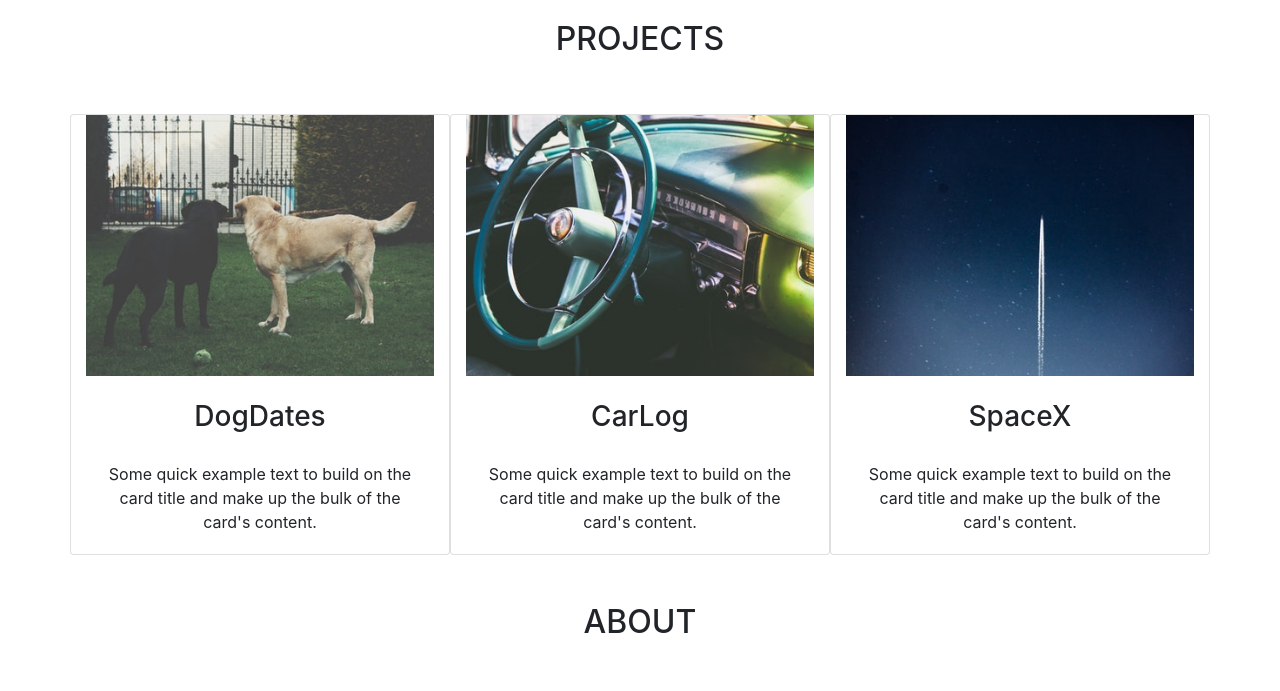
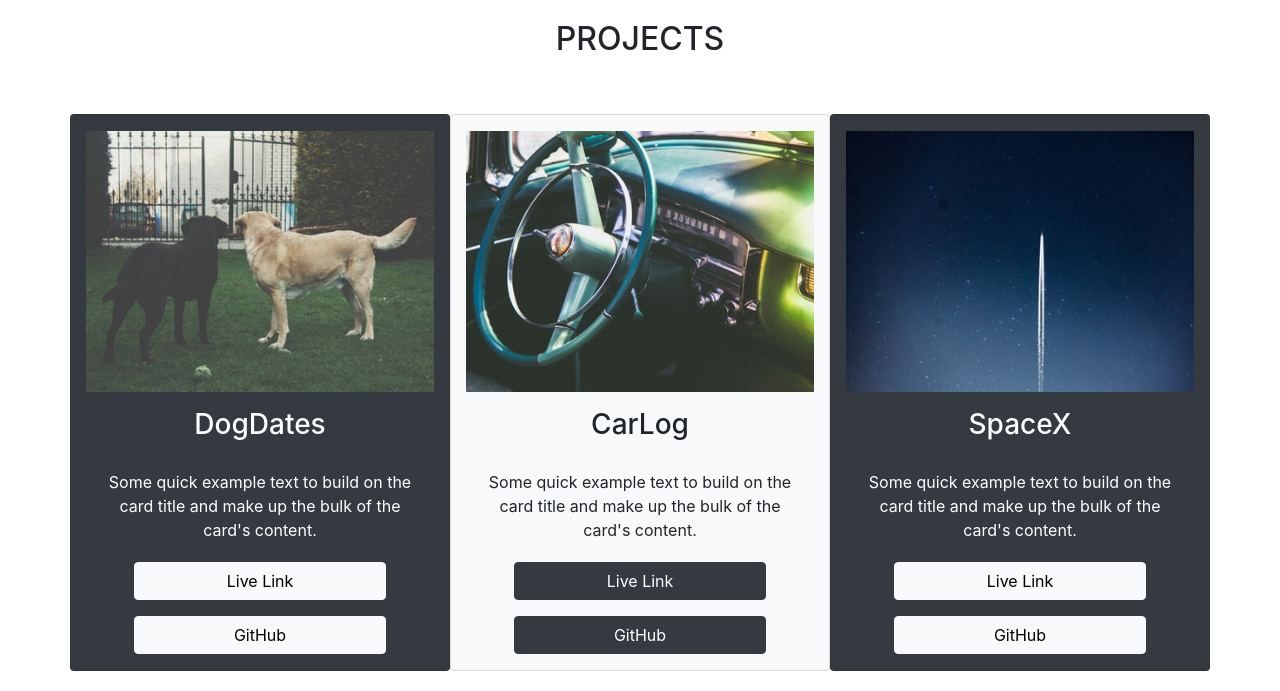
Before and after one commit to bhasshaw/portfolio, a plain HTML site: page index.html in a window 1280 px wide. Shown: the part 750-1441 px from the top of the page. Drawn offline with nearby package versions, Linux system fonts and the light colour scheme.

Commit message:
styling cards

```diff
--- a/index.html
+++ b/index.html
@@ -16,7 +16,7 @@
     <!-- NAVIGATION -->
     <nav class="navbar navbar-expand-lg fixed-top">
         <div class="container">
-            <a class="navbar-brand scroll" href="#page-top">Bryce Hasshaw</a>
+            <a class="navbar-brand scroll-top" href="#page-top">Bryce Hasshaw</a>
             <button class="navbar-toggler navbar-toggler-right" type="button" data-toggle="collapse" data-target="#navbar" aria-controls="navbar"
                 aria-expanded="false" aria-label="Toggle navigation">
                 MENU
@@ -25,13 +25,13 @@
             <div class="collapse navbar-collapse" id="navbar">
                 <ul class="navbar-nav text-uppercase ml-auto">
                     <li class="nav-item">
-                        <a class="nav-link scroll" href="#portfolio">Projects</a>
+                        <a class="nav-link scroll-proj" href="#portfolio">Projects</a>
                     </li>
                     <li class="nav-item">
-                        <a class="nav-link scroll" href="#about">About</a>
+                        <a class="nav-link scroll-about" href="#about">About</a>
                     </li>
                     <li class="nav-item">
-                        <a class="nav-link scroll" href="#contact">Contact</a>
+                        <a class="nav-link scroll-contact" href="#contact">Contact</a>
                     </li>
                 </ul>
             </div>
@@ -55,26 +55,32 @@
                 </div>
             </div>
             <div class="row text-center">
-                <div class="card col-lg-4 col-sm-6">
+                <div class="card col-lg-4 col-sm-6 mb-3 pt-3 bg-dark text-white">
                     <img class="" src="./views/dogs.jpeg" alt="picture of two dogs">
-                    <h3 class="mt-4">DogDates</h3>
+                    <h3 class="mt-3">DogDates</h3>
                     <div class="card-body">
                         <p class="card-text">Some quick example text to build on the card title and make up the bulk of the card's content.</p>
                     </div>
+                    <a href="https://thawing-reef-84959.herokuapp.com/" target="_blank" class="btn mx-5 mb-3 btn-light">Live Link</a>
+                    <a href="https://github.com/bhasshaw/react-capstone-client" target="_blank" class="btn mx-5 mb-3 btn-light">GitHub</a>
                 </div>
-                <div class="card col-lg-4 col-sm-6">
+                <div class="card col-lg-4 col-sm-6 mb-3 pt-3 bg-light">
                     <img class="" src="./views/car.jpeg" alt="picture of an interior of a car">
-                    <h3 class="mt-4">CarLog</h3>
+                    <h3 class="mt-3">CarLog</h3>
                     <div class="card-body">
                         <p class="card-text">Some quick example text to build on the card title and make up the bulk of the card's content.</p>
                     </div>
+                    <a href="https://hidden-hamlet-51955.herokuapp.com/" target="_blank" class="btn mx-5 mb-3 btn-dark text-white">Live Link</a>
+                    <a href="https://github.com/bhasshaw/carlog" target="_blank" class="btn mx-5 mb-3 btn-dark text-white">GitHub</a>
                 </div>
-                <div class="card col-lg-4 col-sm-6">
+                <div class="card col-lg-4 col-sm-6 mb-3 pt-3 bg-dark text-white">
                     <img class="" src="./views/rocket.jpeg" alt="picture of a rocket in the sky">
-                    <h3 class="mt-4">SpaceX</h3>
+                    <h3 class="mt-3">SpaceX</h3>
                     <div class="card-body">
                         <p class="card-text">Some quick example text to build on the card title and make up the bulk of the card's content.</p>
                     </div>
+                    <a href="https://bhasshaw.github.io/spacex-api/" target="_blank" class="btn mx-5 mb-3 btn-light">Live Link</a>
+                    <a href="https://github.com/bhasshaw/spacex-api" target="_blank" class="btn mx-5 mb-3 btn-light">GitHub</a>
                 </div>
             </div>
         </div>
@@ -100,6 +106,7 @@
         crossorigin="anonymous"></script>
     <script src="https://stackpath.bootstrapcdn.com/bootstrap/4.1.3/js/bootstrap.min.js" integrity="sha384-ChfqqxuZUCnJSK3+MXmPNIyE6ZbWh2IMqE241rYiqJxyMiZ6OW/JmZQ5stwEULTy"
         crossorigin="anonymous"></script>
+    <script type="text/javascript" src="scrolling.js"></script>
 </body>
 
 </html>
--- a/scrolling.js
+++ b/scrolling.js
@@ -1 +1,5 @@
 'strict';
+
+function handleScroll () {
+    $('.scroll-top').click()
+};
```
